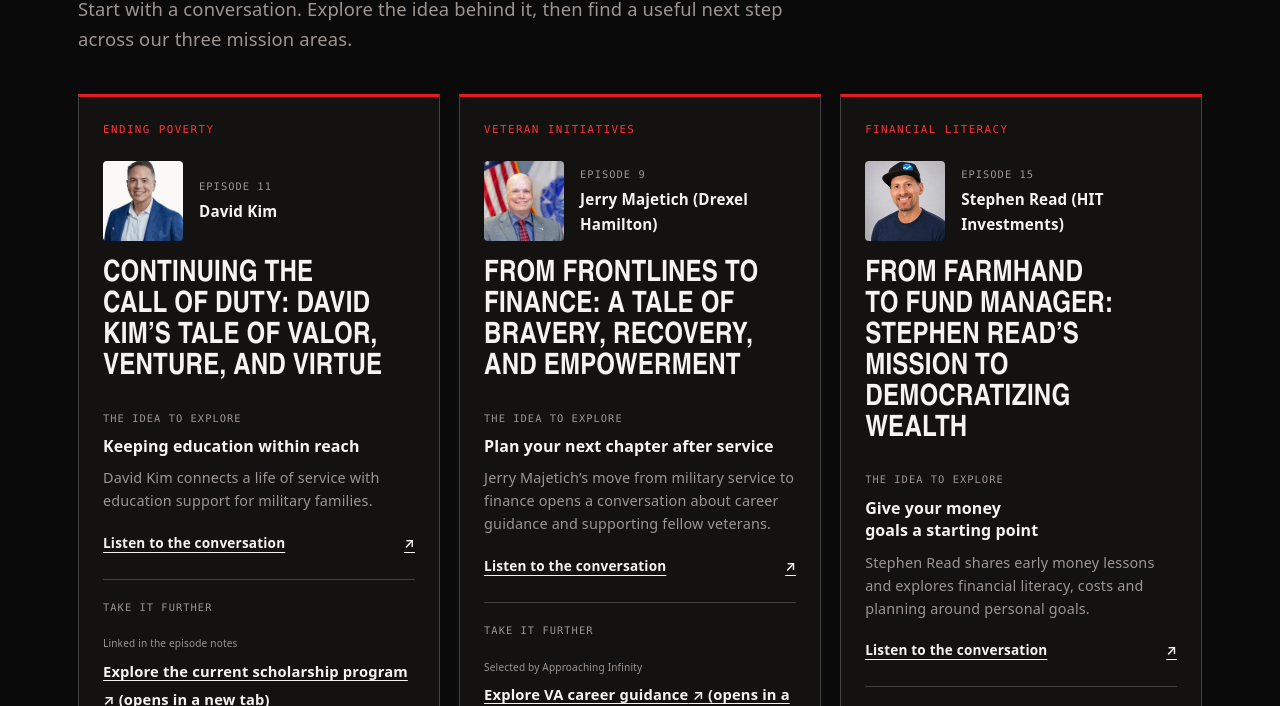
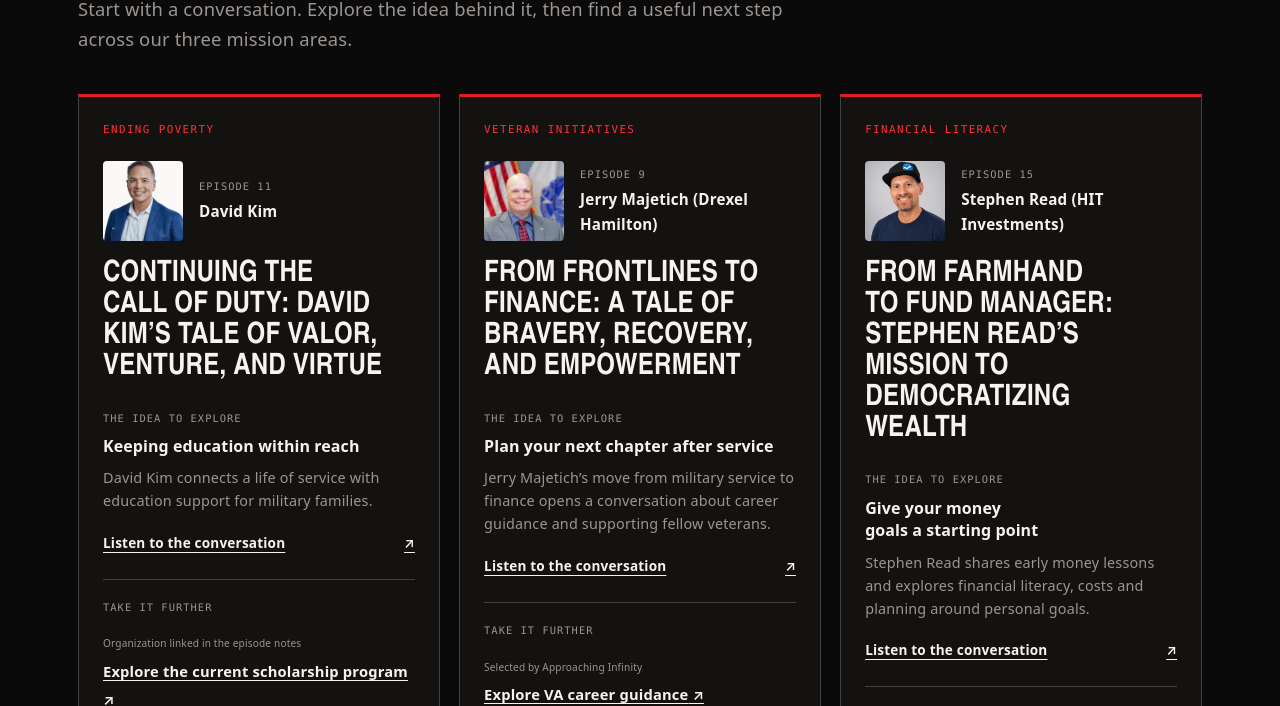
Before and after one commit to Approaching-Infinity/approaching-infinity.github.io, an Astro site: page /resources in a window 1280 px wide. Shown: the part 246-952 px from the top of the page. Built offline with nearby package versions, Linux system fonts and the light colour scheme; Astro itself is replaced by a stand-in of ours.

Commit message:
Hide accessible link disclosures and clarify resource provenance

```diff
--- a/src/pages/resources/index.astro
+++ b/src/pages/resources/index.astro
@@ -41,7 +41,7 @@ const cards = episodeResources.map(card => {
               <p class="learning-label">Take it further</p>
               {card.resources.map(resource => (
                 <div class="learning-resource">
-                  <p class="resource-origin">{resource.relationship === 'episode-notes' ? 'Linked in the episode notes' : 'Selected by Approaching Infinity'}</p>
+                  <p class="resource-origin">{resource.relationship === 'episode-notes' ? 'Organization linked in the episode notes' : 'Selected by Approaching Infinity'}</p>
                   <a href={resource.url} target="_blank" rel="noopener noreferrer">{resource.label}<span aria-hidden="true"> ↗</span><span class="sr-only"> (opens in a new tab)</span></a>
                   <p>{resource.description}</p>
                 </div>
@@ -74,6 +74,17 @@ const cards = episodeResources.map(card => {
   </section>
 </Layout>
 <style>
+  .sr-only {
+    position: absolute;
+    width: 1px;
+    height: 1px;
+    padding: 0;
+    margin: -1px;
+    overflow: hidden;
+    clip: rect(0, 0, 0, 0);
+    white-space: nowrap;
+    border: 0;
+  }
   .resource-page { padding-top: 110px; }
   .page-heading { max-width: 760px; margin-bottom: 2.5rem; }
   .page-heading .eyebrow { margin-bottom: .9rem; }
```
